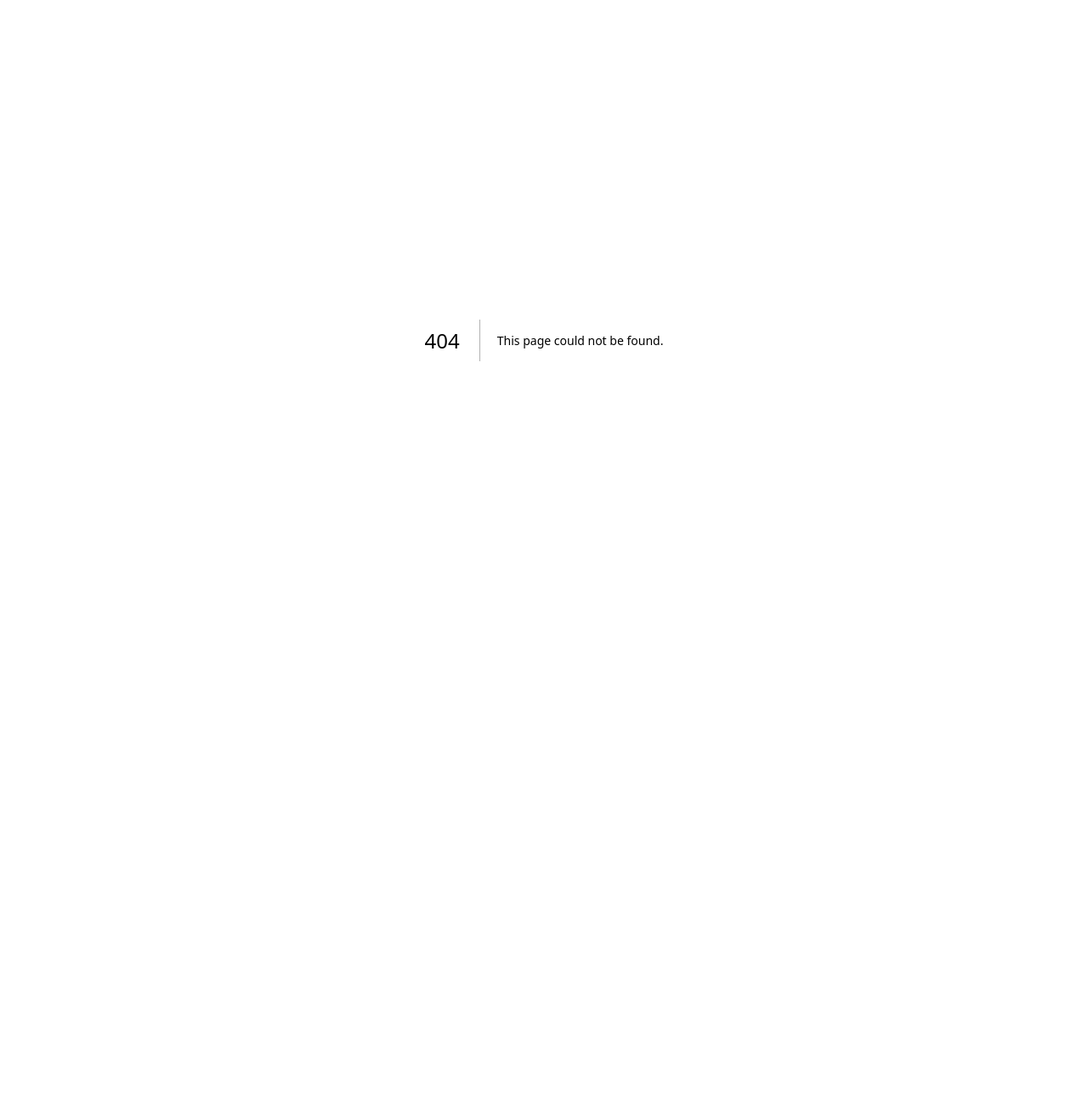
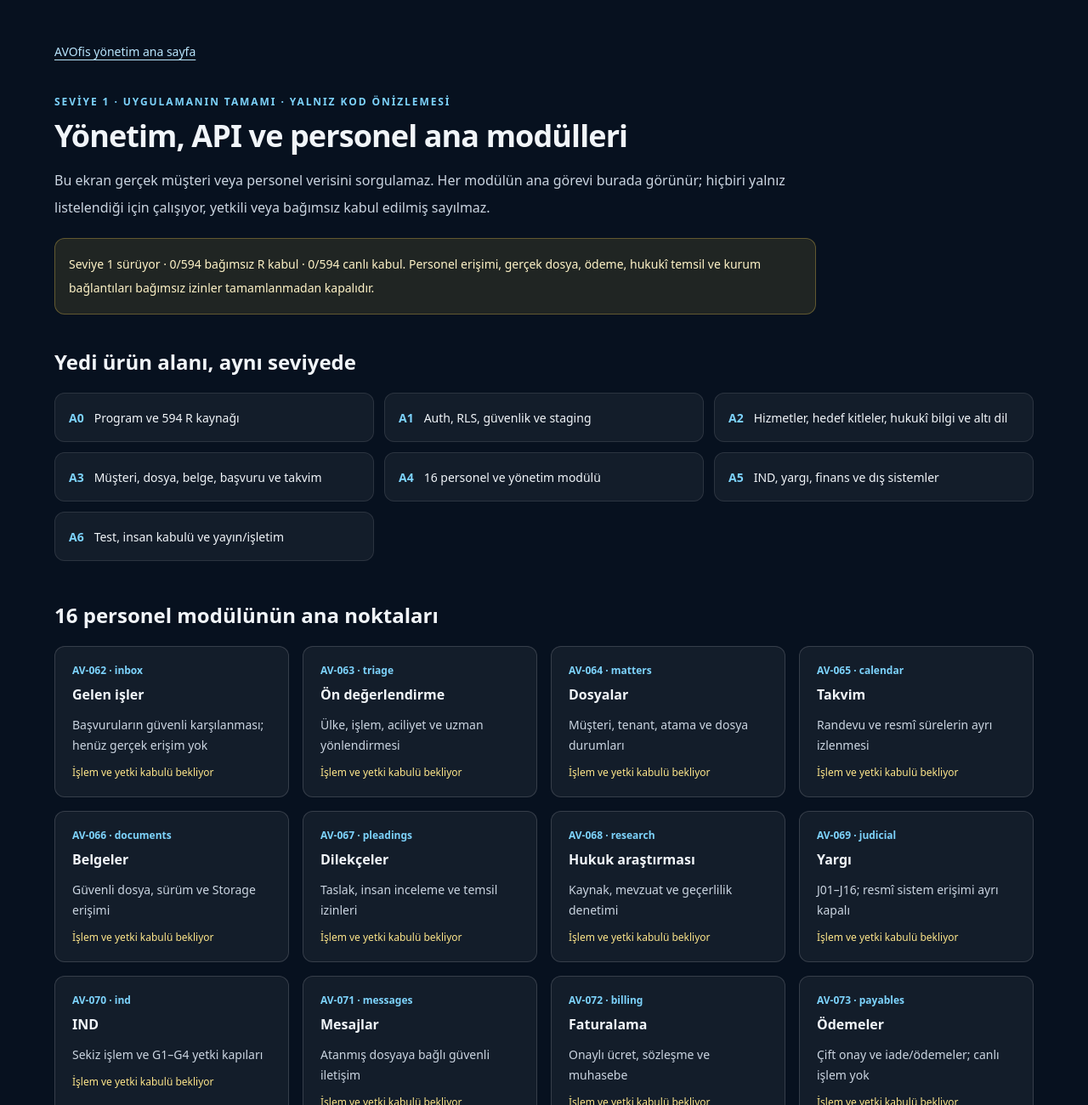
Before and after one commit to netadalet-oss/avofis-platform, a Next.js app in the folder admin/: page /seviye-1-onizleme in a window 1280 px wide. Before the commit this address had no page. Shown: the top 1300 px of the page at 85% size. Before the commit the page ends 800 px from the top, so only its background shows below. Built offline with nearby package versions, Linux system fonts and the light colour scheme.

Commit message:
feat(s1): add real static admin whole-product preview for all 16 staff and 14 API modules

```diff
--- /dev/null
+++ b/admin/src/app/seviye-1-onizleme/page.tsx
@@ -0,0 +1,127 @@
+import Link from "next/link";
+import type { Metadata } from "next";
+
+export const metadata: Metadata = {
+  title: "AVOfis | Seviye 1 Yönetim ve Uygulama Önizlemesi",
+  description: "AVOfis bütün ürününün personel, API, güvenlik ve kurum modüllerinin ana işlev kapsamı.",
+  robots: { index: false, follow: false }
+};
+
+export const staffModules = [
+  ["inbox", "Gelen işler", "Başvuruların güvenli karşılanması; henüz gerçek erişim yok"],
+  ["triage", "Ön değerlendirme", "Ülke, işlem, aciliyet ve uzman yönlendirmesi"],
+  ["matters", "Dosyalar", "Müşteri, tenant, atama ve dosya durumları"],
+  ["calendar", "Takvim", "Randevu ve resmî sürelerin ayrı izlenmesi"],
+  ["documents", "Belgeler", "Güvenli dosya, sürüm ve Storage erişimi"],
+  ["pleadings", "Dilekçeler", "Taslak, insan inceleme ve temsil izinleri"],
+  ["research", "Hukuk araştırması", "Kaynak, mevzuat ve geçerlilik denetimi"],
+  ["judicial", "Yargı", "J01–J16; resmî sistem erişimi ayrı kapalı"],
+  ["ind", "IND", "Sekiz işlem ve G1–G4 yetki kapıları"],
+  ["messages", "Mesajlar", "Atanmış dosyaya bağlı güvenli iletişim"],
+  ["billing", "Faturalama", "Onaylı ücret, sözleşme ve muhasebe"],
+  ["payables", "Ödemeler", "Çift onay ve iade/ödemeler; canlı işlem yok"],
+  ["reporting", "Raporlama", "Anonim ve yetkili faaliyet ölçümü"],
+  ["audit", "Denetim", "Değiştirilemez olay ve yetki izleri"],
+  ["people", "Kişiler", "Personel, müşteri ve doğrulanmış uzman rolleri"],
+  ["settings", "Ayarlar", "Yayın, roller, kurumlar ve ortam sınırları"]
+] as const;
+
+export const backendModules = [
+  "admin","analytics","auth","careers","cases","cms","connect",
+  "forum","messaging","notifications","offices","statutes",
+  "support","workspace"
+] as const;
+
+const workstreams = [
+  ["A0", "Program ve 594 R kaynağı"],
+  ["A1", "Auth, RLS, güvenlik ve staging"],
+  ["A2", "Hizmetler, hedef kitleler, hukukî bilgi ve altı dil"],
+  ["A3", "Müşteri, dosya, belge, başvuru ve takvim"],
+  ["A4", "16 personel ve yönetim modülü"],
+  ["A5", "IND, yargı, finans ve dış sistemler"],
+  ["A6", "Test, insan kabulü ve yayın/işletim"]
+] as const;
+
+export default function AdminWholeProductPreview() {
+  return (
+    <main className="min-h-screen bg-[#07111f] px-5 py-12 text-slate-100 sm:px-8">
+      <div className="mx-auto max-w-6xl">
+        <nav>
+          <Link href="/" className="text-sm text-sky-200 underline underline-offset-4">
+            AVOfis yönetim ana sayfa
+          </Link>
+        </nav>
+        <header className="mt-10 max-w-4xl">
+          <p className="text-xs font-semibold uppercase tracking-[0.16em] text-sky-300">
+            Seviye 1 · Uygulamanın tamamı · Yalnız kod önizlemesi
+          </p>
+          <h1 className="mt-3 text-3xl font-semibold tracking-tight sm:text-4xl">
+            Yönetim, API ve personel ana modülleri
+          </h1>
+          <p className="mt-4 text-base leading-8 text-slate-300">
+            Bu ekran gerçek müşteri veya personel verisini sorgulamaz.
+            Her modülün ana görevi burada görünür; hiçbiri yalnız
+            listelendiği için çalışıyor, yetkili veya bağımsız kabul edilmiş sayılmaz.
+          </p>
+          <p role="status" className="mt-5 rounded-xl border border-amber-300/30 bg-amber-300/10 p-4 text-sm leading-7 text-amber-100">
+            Seviye 1 sürüyor · 0/594 bağımsız R kabul · 0/594 canlı kabul.
+            Personel erişimi, gerçek dosya, ödeme, hukukî temsil ve kurum
+            bağlantıları bağımsız izinler tamamlanmadan kapalıdır.
+          </p>
+        </header>
+        <section className="mt-10">
+          <h2 className="text-2xl font-semibold">Yedi ürün alanı, aynı seviyede</h2>
+          <ul className="mt-5 grid gap-3 sm:grid-cols-2 lg:grid-cols-3">
+            {workstreams.map(([code,name]) => (
+              <li key={code} className="rounded-xl border border-white/10 bg-white/5 p-4">
+                <span className="text-sm font-semibold text-sky-300">{code}</span>
+                <span className="ml-3 text-sm">{name}</span>
+              </li>
+            ))}
+          </ul>
+        </section>
+        <section className="mt-12">
+          <h2 className="text-2xl font-semibold">16 personel modülünün ana noktaları</h2>
+          <div className="mt-5 grid gap-4 sm:grid-cols-2 lg:grid-cols-4">
+            {staffModules.map(([slug,title,scope],i)=>(
+              <article key={slug} className="rounded-xl border border-white/15 bg-white/5 p-5">
+                <p className="text-xs font-semibold text-sky-300">
+                  AV-{String(62+i).padStart(3,"0")} · {slug}
+                </p>
+                <h3 className="mt-2 font-semibold">{title}</h3>
+                <p className="mt-3 text-sm leading-6 text-slate-300">{scope}</p>
+                <p className="mt-3 text-xs text-amber-200">İşlem ve yetki kabulü bekliyor</p>
+              </article>
+            ))}
+          </div>
+        </section>
+        <section className="mt-12">
+          <h2 className="text-2xl font-semibold">{backendModules.length} API modül iskeleti</h2>
+          <p className="mt-3 text-sm leading-7 text-slate-300">
+            Kod ağacındaki modül adlarıdır. Endpoint bildirimi, çalışan CRUD
+            veya güvenli kimlik doğrulama anlamına gelmez.
+          </p>
+          <ul className="mt-4 grid grid-cols-2 gap-2 text-sm text-slate-300 sm:grid-cols-4 lg:grid-cols-7">
+            {backendModules.map(name => (
+              <li key={name} className="rounded-lg border border-white/10 bg-white/5 px-3 py-3">
+                {name}
+              </li>
+            ))}
+          </ul>
+        </section>
+        <section className="mt-12 rounded-2xl border border-white/15 bg-white/5 p-6">
+          <h2 className="text-xl font-semibold">Seviye 2 ve sonrası nasıl ilerler?</h2>
+          <p className="mt-3 text-sm leading-7 text-slate-300">
+            Her sonraki seviyede yedi alan, 101 AV görevi, 594 R
+            gereksinimi ve bütün modüller tekrar işlenir.
+            Önceki başarısız kalemler en az iki ayrı kanıtlı denemeyle
+            yeniden ele alınır; izinli başka modüllerin geliştirilmesi durmaz.
+          </p>
+          <p className="mt-4 text-sm text-amber-200">
+            Bu önizleme seviye geçişi, PR birleştirme veya üretim yayımlama onayı değildir.
+          </p>
+        </section>
+      </div>
+    </main>
+  );
+}
```
